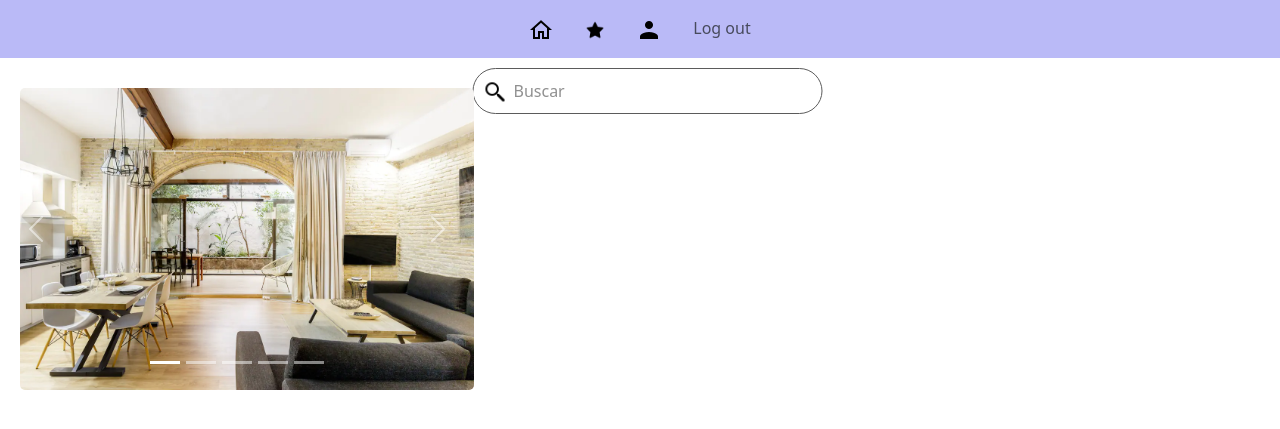
After one commit to remmko/Hotel, a PHP site: template src/views/index.php in a window 1280 px wide. The commit adds this page. Shown: the top 429 px of the page. Run offline with PHP 8.4, Linux system fonts and the light colour scheme; the template is opened without the code that fills it, so the values that code supplies are empty.

Commit message:
Controls added

```diff
--- /dev/null
+++ b/src/controls/index.php
@@ -0,0 +1,6 @@
+<?php
+
+    function ctrlIndex(){
+        include "src/views/index.php";
+    }
+?>
--- /dev/null
+++ b/src/controls/mainmenu.php
@@ -0,0 +1,6 @@
+<?php
+
+    function ctrlMenu(){
+        include "src/views/mainmenu.php";
+    }
+?>
--- /dev/null
+++ b/src/views/index.php
@@ -0,0 +1,61 @@
+<!DOCTYPE html>
+<html lang="en">
+<head>
+    <meta charset="UTF-8">
+    <meta name="viewport" content="width=device-width, initial-scale=1.0">
+    <link  type="text/css" rel="stylesheet" href="style/style.css">
+    <link href="https://cdn.jsdelivr.net/npm/bootstrap@5.3.2/dist/css/bootstrap.min.css" rel="stylesheet" integrity="sha384-T3c6CoIi6uLrA9TneNEoa7RxnatzjcDSCmG1MXxSR1GAsXEV/Dwwykc2MPK8M2HN" crossorigin="anonymous">
+    <script src="app/app.js"></script>
+    <title>Apartaments Figuerencs</title>
+</head>
+    <body>
+       <?php include "src/controls/mainmenu.php"; ctrlMenu();?>
+
+       <div class="nav">
+            <div class="container-input">
+                <input type="text" placeholder="Buscar" name="text" class="input">
+                <button>
+                    <img src="img/lupa.png">
+                </button>
+            </div>
+        </div>
+        <main>
+            <div id="carouselExampleIndicators" class="carousel slide" data-bs-ride="carousel">
+                <ol class="carousel-indicators">
+                    <li data-bs-target="#carouselExampleIndicators" data-bs-slide-to="0" class="active"></li>
+                    <li data-bs-target="#carouselExampleIndicators" data-bs-slide-to="1"></li>
+                    <li data-bs-target="#carouselExampleIndicators" data-bs-slide-to="2"></li>
+                    <li data-bs-target="#carouselExampleIndicators" data-bs-slide-to="3"></li>
+                    <li data-bs-target="#carouselExampleIndicators" data-bs-slide-to="4"></li>
+                </ol>
+                <div class="carousel-inner">
+                    <div class="carousel-item active">
+                        <img src="img/1.webp" class="d-block w-100" alt="Slide 1">
+                    </div>
+                    <div class="carousel-item">
+                        <img src="img/2.webp" class="d-block w-100" alt="Slide 2">
+                    </div>
+                    <div class="carousel-item">
+                        <img src="img/3.webp" class="d-block w-100" alt="Slide 3">
+                    </div>
+                    <div class="carousel-item">
+                        <img src="img/4.webp" class="d-block w-100" alt="Slide 4">
+                    </div>
+                    <div class="carousel-item">
+                        <img src="img/5.webp" class="d-block w-100" alt="Slide 5">
+                    </div>
+                </div>
+                <button class="carousel-control-prev" type="button" data-bs-target="#carouselExampleIndicators" data-bs-slide="prev">
+                    <span class="carousel-control-prev-icon" aria-hidden="true"></span>
+                    <span class="visually-hidden">Previous</span>
+                </button>
+                <button class="carousel-control-next" type="button" data-bs-target="#carouselExampleIndicators" data-bs-slide="next">
+                    <span class="carousel-control-next-icon" aria-hidden="true"></span>
+                    <span class="visually-hidden">Next</span>
+                </button>
+            </div>
+            <script src="https://code.jquery.com/jquery-3.6.0.min.js"></script>
+            <script src="https://cdn.jsdelivr.net/npm/bootstrap@5.3.0/dist/js/bootstrap.min.js"></script>
+        </main>
+    </body>
+</html>
--- /dev/null
+++ b/src/views/mainmenu.php
@@ -0,0 +1,39 @@
+<!DOCTYPE html>
+<html lang="en">
+<head>
+    <meta charset="UTF-8">
+    <meta name="viewport" content="width=device-width, initial-scale=1.0">
+    <link  type="text/css" rel="stylesheet" href="style/style.css">
+    <link href="https://cdn.jsdelivr.net/npm/bootstrap@5.3.2/dist/css/bootstrap.min.css" rel="stylesheet" integrity="sha384-T3c6CoIi6uLrA9TneNEoa7RxnatzjcDSCmG1MXxSR1GAsXEV/Dwwykc2MPK8M2HN" crossorigin="anonymous">
+    <script src="app/app.js"></script>
+    <title>Apartaments Figuerencs</title>
+</head>
+    <body>
+        <header>
+            <ul class="nav justify-content-center">
+                <li class="nav-item">
+                    <a class="nav-link active" aria-current="page" href="#">
+                        <img src="img/casa.png">
+                    </a>
+                    <p class="hover-text">Página principal</p>
+                </li>
+                <li class="nav-item">
+                    <a class="nav-link" href="#">
+                        <img id="star" src="img/estrella.png">
+                    </a>
+                    <p class="hover-text">Reserves</p>
+                </li>
+                <li class="nav-item">
+                    <a class="nav-link" href="#">
+                        <img src="img/user.png">
+                    </a>
+                    <p class="hover-text">Perfil</p>
+                </li>
+                <li class="nav-item">
+                    <a class="nav-link disabled" aria-disabled="true">Log out</a>
+                </li>
+            </ul>
+        </header>
+
+    </body>
+</html>
```
Also changed, not shown: index.php (+9 -84 lines).
